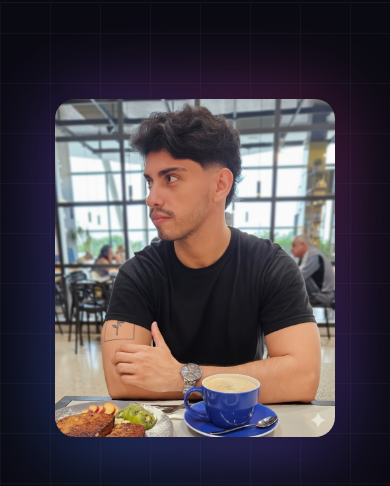
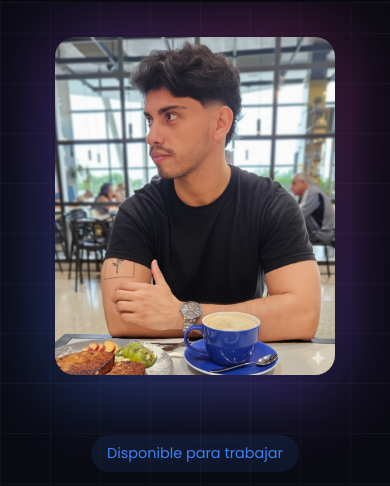
Before and after one commit to nicopazz/nicopazz.github.io, a plain HTML site: page index.html in a window 390 px wide. Shown: the part 67-553 px from the top of the page. Drawn offline with nearby package versions, Linux system fonts and the light colour scheme; some packages are replaced by stand-ins of ours; a script that the page names is missing.

Commit message:
Espacio superior en mobile reducido

```diff
--- a/style.css
+++ b/style.css
@@ -129,7 +129,7 @@ body {
 
 /* --- HERO SECTION --- */
 .hero-section {
-    padding-top: calc(var(--nav-height) + 4rem);
+    padding-top: calc(var(--nav-height) + 0.1rem);
     min-height: 90vh;
     display: flex;
     align-items: center;
```
